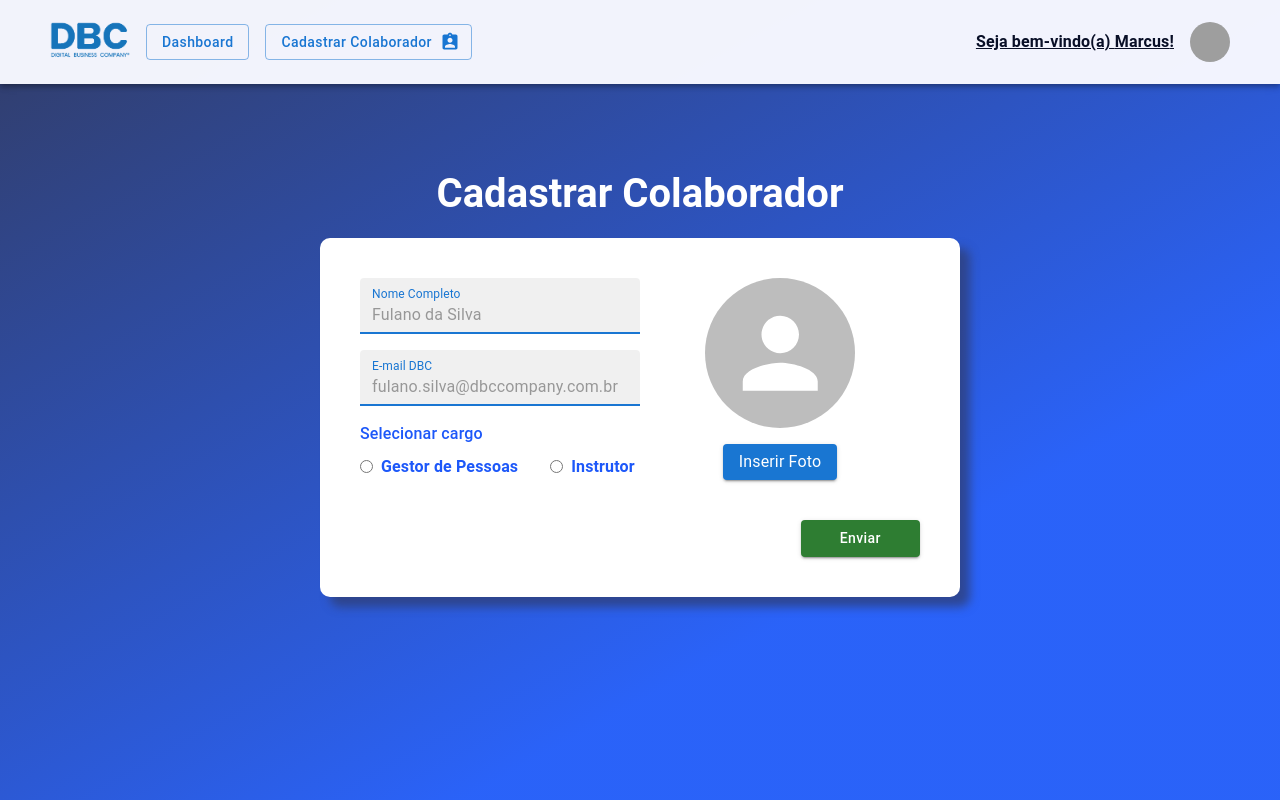
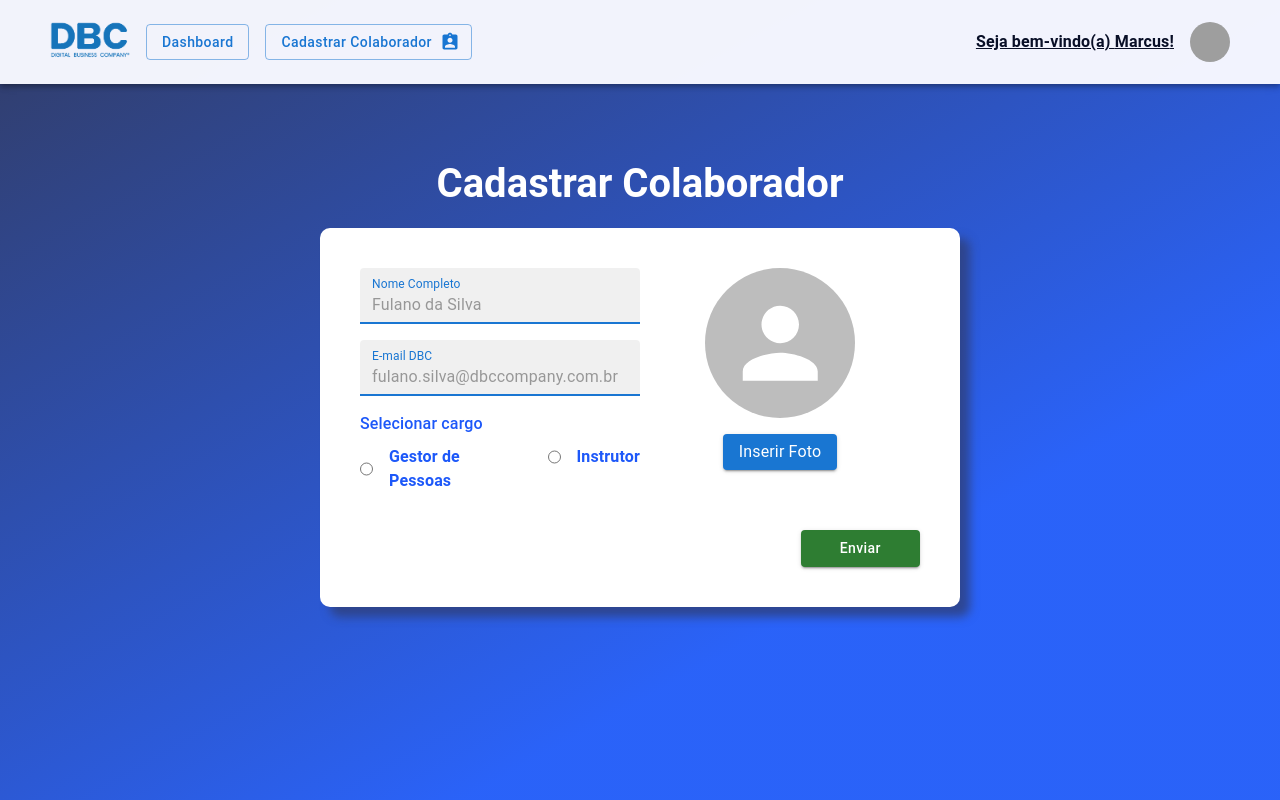
Before and after one commit to Kinho11/avaliaser-front, a React (Create React App) app: page /cadastrar-colaborador in a window 1280 px wide. Built offline with nearby package versions, Linux system fonts and the light colour scheme; grey boxes are pictures that could not be loaded.

Commit message:
validação de cadastrar colaborador

```diff
--- a/src/components/Header/Header.tsx
+++ b/src/components/Header/Header.tsx
@@ -123,7 +123,6 @@ export const Header: FC<IHeaderProps> = ({ nome, cargo, avatar }) => {
 
               <Button variant="outlined" id="cadastrar-acompanhamento-gestor" onClick={handleCloseNavMenu} sx={{ my: 2, textTransform: "capitalize" }} endIcon={<AddBox />}>Cadastrar acompanhamento</Button>
             </Box>
-
             <Box sx={{ flexGrow: 0, display: "flex", alignItems: "center", gap: 2 }}>
               <Typography id="boas-vindas-gestor" sx={{ minWidth: 100, fontWeight: 600, color: "#090F27", textDecoration: "underline", display: { xs: "none", md: "flex" } }}>Seja bem-vindo(a) {nome}!</Typography>
               <Tooltip title="Menu">
--- a/src/pages/CadastrarColaborador/CadastrarColaborador.tsx
+++ b/src/pages/CadastrarColaborador/CadastrarColaborador.tsx
@@ -1,6 +1,6 @@
 import { Header } from "../../components/Header/Header";
 
-import { Box, FormControl, TextField, Stack, Typography, InputLabel, MenuItem, Select, Avatar, Button, Radio, RadioGroup, FormControlLabel, FormLabel } from "@mui/material";
+import { Box, FormControl, TextField, Stack, Typography,  Avatar, Button,FormLabel } from "@mui/material";
 
 import foto from "../../assets/bg-login.png";
 import { useState } from "react";
@@ -11,6 +11,7 @@ import { toastConfig } from "../../utils/toast";
 
 import { colaboradorSchema} from "../../utils/schemas";
 import { useForm } from "react-hook-form";
+import { yupResolver } from "@hookform/resolvers/yup";
 
 
 interface IColaborador{
@@ -29,9 +30,20 @@ export const CadastrarColaborador = () => {
     }
   };
 
-  const {register,handleSubmit, formState:{errors}} = useForm<IColaborador>();
+  const {register,handleSubmit, formState:{errors}} = useForm<IColaborador>({
+    resolver: yupResolver(colaboradorSchema)
+  });
 
-  const cadastroColaborador = (data: IColaborador) => console.log(data);
+  const cadastroColaborador = (data: IColaborador) => {
+    const dominio = verificarEmail.split("@");
+    if(dominio[1] === "dbccompany.com.br") {
+      console.log(data);
+      console.log(selectedImage);
+      toast.success("Aluno cadastrado com sucesso!", toastConfig);
+    } else {
+      toast.error("Por favor digite um email válido. Ex: fulano@dbccompany.com.br", toastConfig);
+    }
+  };
 
   return (
     <>
@@ -62,13 +74,15 @@ export const CadastrarColaborador = () => {
               xs:"100%",
               md:"100%"
             } }}>
-              <TextField id="nomeCompletoColaborador" {...register("nomeCompletoColaborador")} label="Nome Completo" placeholder="Fulano da Silva" variant="filled" focused />
+              <TextField id="nomeCompletoColaborador" {...register("nomeCompletoColaborador")} error={!!errors.nomeCompletoColaborador}label="Nome Completo" placeholder="Fulano da Silva" variant="filled" focused />
+              {errors.nomeCompletoColaborador && <Typography id="erro-nomeCompletoColaborador" sx={{fontWeight:"500", display: "flex", marginTop: "5px"}} color="error">{errors.nomeCompletoColaborador.message}</Typography>}
             </FormControl>
             <FormControl sx={{ width:  {
               xs:"100%",
               md:"100%"
             } }}>
-              <TextField id="emailColaborador" {...register("emailColaborador")} label="E-mail DBC" placeholder="fulano.silva@dbccompany.com.br" variant="filled" focused />
+              <TextField id="emailColaborador" {...register("emailColaborador")} onChange={(e) => setVerificarEmail(e.target.value)} label="E-mail DBC" placeholder="fulano.silva@dbccompany.com.br" variant="filled" focused />
+              {errors.emailColaborador && <Typography id="erro-emailColaborador" sx={{fontWeight:"500", display: "flex", marginTop: "5px"}} color="error">{errors.emailColaborador.message}</Typography>}
             </FormControl>
 
             <FormControl variant="filled">
@@ -76,16 +90,21 @@ export const CadastrarColaborador = () => {
               <FormLabel sx={{color:"#1D58F9",fontWeight:"500",marginBottom:"10px"}} id="demo-controlled-radio-buttons-group">Selecionar cargo</FormLabel>
 
               <Box sx={{display:"flex",gap:4}}>
-                <FormLabel color="primary" sx={{display:"flex", alignItems:"center", gap:1,fontWeight:"700",color:"#1D58F9"}}>
-                  <input type="radio" value="gestorDePessoas" id="gestorDePessoas" {...register("tipoPerfil")} />
-                  Gestor de Pessoas
-                </FormLabel>
+                <Box color="primary" sx={{display:"flex",flexDirection:"column", gap:1,color:"#1D58F9"}}>
+                  <Stack spacing={2} direction="row">
+                    <input type="radio" value="gestorDePessoas" id="gestorDePessoas" {...register("tipoPerfil")}/>
+                    <Typography sx={{fontWeight:"700"}}>Gestor de Pessoas</Typography>
+                  </Stack>
+                </Box>
 
-                <FormLabel sx={{display:"flex", alignItems:"center", gap:1,fontWeight:"700",color:"#1D58F9"}}>
-                  <input type="radio" value="instrutor" id="instrutor" {...register("tipoPerfil")}/>
-                  Instrutor
-                </FormLabel>
+                <Box sx={{display:"flex",flexDirection:"column", gap:1,color:"#1D58F9"}}>
+                  <Stack spacing={2} direction="row">
+                    <input type="radio" value="instrutor" id="instrutor" {...register("tipoPerfil")} />
+                    <Typography sx={{fontWeight:"700"}}>Instrutor</Typography>
+                  </Stack>
+                </Box>
               </Box>
+              {errors.tipoPerfil && <Typography id="erro-tipoPerfil01" sx={{fontWeight:"500", display: "inline-block", marginTop: "5px"}} color="error">{errors.tipoPerfil.message}</Typography>}
 
             </FormControl>
 
@@ -104,7 +123,7 @@ export const CadastrarColaborador = () => {
               <Typography sx={{ textTransform: "capitalize" }} variant="body1">Inserir Foto</Typography>
             </Button>
 
-            <Box sx={{display:"flex",width:"100%",height:"110%", justifyContent:"end",marginTop:"40px!important"}}>
+            <Box sx={{display:"flex",width:"100%",maxHeight:"100%", justifyContent:"end",marginTop:"60px!important"}}>
               <Button color="success" type="submit" variant="contained" sx={{textTransform: "capitalize", width:{
                 xs:"15ch",
                 md:"15ch"
--- a/src/pages/RedefinirSenha/RedefinirSenha.tsx
+++ b/src/pages/RedefinirSenha/RedefinirSenha.tsx
@@ -1,7 +1,4 @@
 import { useState } from "react";
-
-import { toast } from "react-toastify";
-import { toastConfig } from "../../utils/toast";
 
 import { useForm } from "react-hook-form";
 import { yupResolver } from "@hookform/resolvers/yup";
@@ -73,7 +70,7 @@ export const RedefinirSenha = () => {
                     </IconButton>
                   </InputAdornment>
                 } />
-                {errors.novaSenha && <Typography id="erro-email" sx={{fontWeight:"500", display: "flex", marginTop: "5px"}} color="error">{errors.novaSenha.message}</Typography>}
+                {errors.novaSenha && <Typography id="erro-nova-mensagem" sx={{fontWeight:"500", display: "flex", marginTop: "5px"}} color="error">{errors.novaSenha.message}</Typography>}
               </FormControl>
 
               <FormControl sx={{ width: {
@@ -88,7 +85,7 @@ export const RedefinirSenha = () => {
                     </IconButton>
                   </InputAdornment>
                 }/>
-                {errors.confirmarNovaSenha && <Typography id="erro-email" sx={{fontWeight:"500", display: "flex", marginTop: "5px"}} color="error">{errors.confirmarNovaSenha .message}</Typography>}
+                {errors.confirmarNovaSenha && <Typography id="erro-confirmar-nova-senha" sx={{fontWeight:"500", display: "flex", marginTop: "5px"}} color="error">{errors.confirmarNovaSenha.message}</Typography>}
               </FormControl>
 
               <Button id="botao-redefinir-senha" size="medium" type="submit" endIcon={<LoginOutlined />} sx={{ width: "30%", backgroundColor: "#1e62fe" }} variant="contained">Entrar</Button>
--- a/src/utils/schemas.ts
+++ b/src/utils/schemas.ts
@@ -34,7 +34,7 @@ export const colaboradorSchema = yup.object().shape({
     .email("Por favor, digite um e-mail válido"),
   tipoPerfil: yup
     .string()
-    .required("Por favor, escolha uns dos tipos de perfil."),
+    .required("Por favor, escolha uns dos tipos de perfil.").nullable(),
 });
 
 
```
